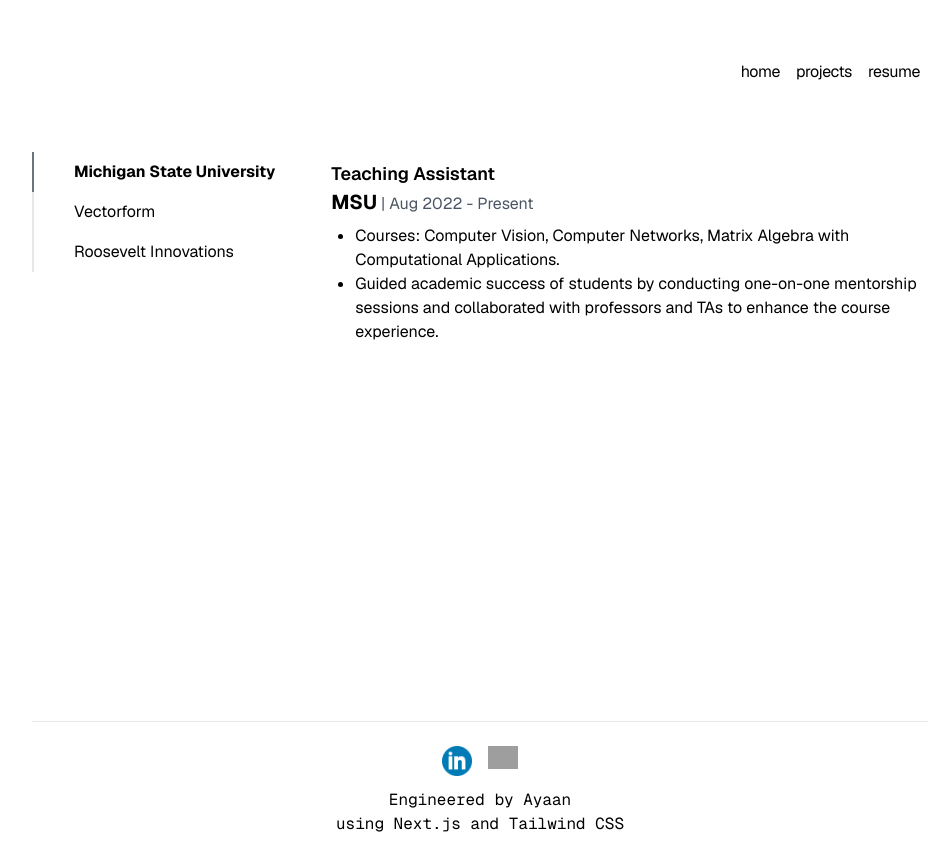
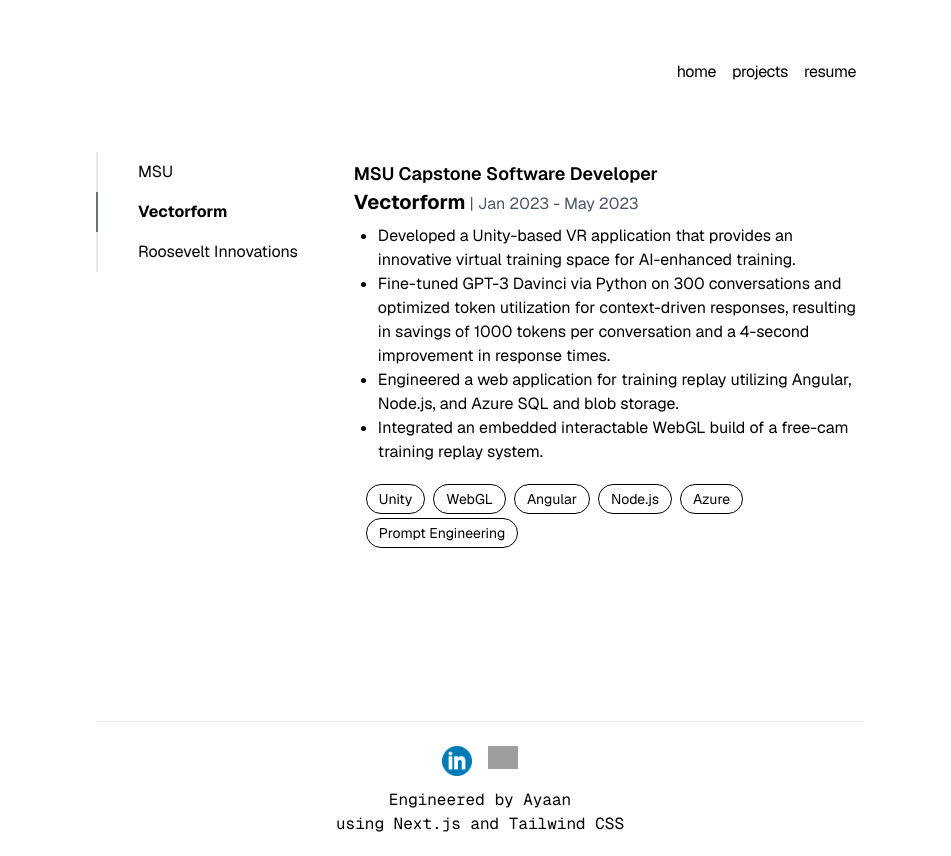
Before and after one commit to ayaanmayooq/portfolio, a Next.js app: page /work in a window 1280 px wide. Shown: the whole page, without its empty margins (160-1111 px from the left). Built offline with nearby package versions, Linux system fonts and the light colour scheme; grey boxes are pictures that could not be loaded.

Commit message:
vert tabs data loading and animation fix

```diff
--- a/app/components/projectCard.tsx
+++ b/app/components/projectCard.tsx
@@ -1,6 +1,7 @@
 //https://www.julienthibeaut.xyz/blog/create-tilt-effect-with-react
 
 import { useState, MouseEvent, useCallback } from "react";
+import { Project } from "@/app/models/project";
 
 function throttle<T extends (...args: any[]) => any>(
     func: T,
@@ -15,14 +16,6 @@
         lastCall = now;
         return func(...args);
     };
-}
-
-interface Project {
-    imageUrl: string;
-    title: string;
-    description: string;
-    technologies: string[];
-    // Add any other properties as needed
 }
 
 export function ProjCard(project: Project) {
@@ -70,7 +63,7 @@
                     />
                     <div className="bg-white dark:bg-[#111010] p-4 w-full h-1/4 rounded-b-lg border-1 border-black border-t">
                         <h2 className="text-xl font-bold mb-2">{project.title}</h2>
-                        <p className="text-gray-600 dark:text-gray-400">{project.description}</p>
+                        <p className="text-gray-700 text-sm dark:text-gray-400">{project.description}</p>
                     </div>
                 </div>
             </div>
--- a/app/components/verticalTabs.tsx
+++ b/app/components/verticalTabs.tsx
@@ -1,6 +1,8 @@
 import React, { useEffect, useState } from 'react';
 import { GeistSans } from 'geist/font/sans';
 import "../../global.css"
+import { Experience } from '@/app/models/experience';
+import data from '@/public/data.json'
 
 export function VerticalTabs() {
     const [activeTab, setActiveTab] = useState(1);
@@ -9,112 +11,59 @@
         setActiveTab(tabNumber);
     };
 
+    const experiences = data.experiences;
+
     return (
-        <div className="container relative h-fit flex ">
+        <div className="container relative h-fit flex">
       <div>
-                <div className=" flex w-min flex-col">
-                    <a
-                        className={`px-10 flex-1 py-2 w-min border-l-2 cursor-pointer whitespace-nowrap duration-1000 ${activeTab === 1 ? 'border-l-2 border-gray-500 font-bold' : ''}`}
-                        href="#"
-                        data-tab="1"
-                        onClick={() => handleTabClick(1)}
+        <div className="flex w-min flex-col">
+          {experiences.map((experience, index) => (
+            <button
+              key={index}
+              className={`px-10 flex-1 py-2 w-min border-l-2 cursor-pointer whitespace-nowrap duration-1000 ${activeTab === index ? 'border-l-2 border-gray-500 font-bold' : ''}`}
+              onClick={() => handleTabClick(index)}
             >
-                        Michigan State University
-                    </a>
-                    <a
-                        className={` px-10 flex-1 py-2 w-fit border-l-2 cursor-pointer whitespace-nowrap duration-1000 ${activeTab === 2 ? 'border-l-2 border-gray-500 font-bold' : ''
-                            }`}
-                        href="#"
-                        data-tab="2"
-                        onClick={() => handleTabClick(2)}
-                    >
-                        Vectorform
-                    </a>
-                    <a
-                        className={` px-10 flex-1 py-2 w-fit border-l-2 cursor-pointer whitespace-nowrap duration-1000 ${activeTab === 3 ? 'border-l-2 border-gray-500 font-bold' : ''
-                            }`}
-                        href="#"
-                        data-tab="3"
-                        onClick={() => handleTabClick(3)}
-                    >
-                        Roosevelt Innovations
-                    </a>
+              {experience.organization}
+            </button>
+          ))}
         </div>
       </div>
 
       <div className="flex flex-col pl-4">
+        {experiences.map((experience, index) => (
           <div
-                    className={`h-fit w-fit py-2 transition-opacity duration-1000 ${activeTab === 1 ? ' opacity-100 visible z-10 ' : 'opacity-0 hidden'
+            key={index}
+            className={`transition-opacity duration-1000 ${activeTab === index ? 'opacity-100  z-10 ' : 'opacity-0 '
               }`}
-                    data-tab="1"
           >
-                    <div>
+            <div className={`py-2 ${activeTab === index ? 'visible' : 'hidden '}`}>
               <div className="mb-6">
-                            <h3 className="text-lg font-semibold">Teaching Assistant</h3>
+                <h3 className="text-lg font-semibold">{experience.title}</h3>
                 <p className="text-gray-600">
-                                <a href="https://msu.edu/" target="_blank" className="text-xl font-bold">
+                  <a href={experience.organizationLink} target="_blank" className="text-xl font-bold">
                     <span className="link link-underline link-underline-black text-black">
-                                        MSU
+                      {experience.organization}
                     </span>
-                                </a> | Aug 2022 - Present</p>
+                  </a> | {experience.date}
+                </p>
                 <ul className="list-disc pl-6 mt-2">
-                                <li>Courses: Computer Vision, Computer Networks, Matrix Algebra with Computational Applications.</li>
-                                <li>Guided academic success of students by conducting one-on-one mentorship sessions and collaborated with professors and
-                                    TAs to enhance the course experience.</li>
+                  {experience.points.map((point, pointIndex) => (
+                    <li key={pointIndex}>{point}</li>
+                  ))}
                 </ul>
+                {experience.skills && experience.skills.length > 0 && (
+                    <div className='flex flex-wrap ml-2 mt-4  space-y-1'>
+                    {experience.skills.map((skill, index) => (
+                        <p key={index} className="mt-1 items-center mx-1 px-3 py-1 text-sm text-center border border-black rounded-2xl">
+                        {skill}
+                        </p>
+                    ))}
+                    </div>
+                )}
               </div>
             </div>
           </div>
-
-                <div
-                    className={`py-2 transition-opacity duration-1000 ${activeTab === 2 ? 'visible z-10 opacity-100 ' : 'hidden opacity-0'
-                        }`}
-                    data-tab="2"
-                >
-                    <div>
-                        <div className="mb-6">
-                            <h3 className="text-lg font-semibold">MSU Capstone Software Developer</h3>
-                            <p className="text-gray-600">
-                                <a href="https://www.vectorform.com/" target="_blank" className="text-xl font-bold">
-                                    <span className="link link-underline link-underline-black text-black">
-                                        Vectorform
-                                    </span>
-                                </a> | Jan 2023 - May 2023</p>
-                            <ul className="list-disc pl-6 mt-2">
-                                <li>Developed a Unity-based VR application that provides an innovative virtual training space for AI-enhanced training.</li>
-                                <li>Fine-tuned GPT-3 Davinci via Python on 300 conversations and optimized token utilization for context-driven responses,
-                                    resulting in savings of 1000 tokens per conversation and a 4-second improvement in response times.</li>
-                                <li>Engineered a web application for training replay utilizing Angular, Node.js, and Azure SQL and blob storage.</li>
-                                <li>Integrated an embedded interactable WebGL build of a free-cam training replay system.</li>
-                            </ul>
-                        </div>
-                    </div>
-                </div>
-
-                <div
-                    className={`py-2 transition-opacity duration-1000 ${activeTab === 3 ? 'visible z-10 opacity-100' : 'hidden opacity-0'
-                        }`}
-                    data-tab="3"
-                >
-                    <div>
-                        <div className="mb-6">
-                            <h3 className="text-lg font-semibold">Software Developer Intern</h3>
-                            <p className="text-gray-600">
-                                <a href="https://rooseveltinnovations.com/" target="_blank" className="text-xl font-bold leading-tight">
-                                    <span className="link link-underline link-underline-black text-black">
-                                        Roosevelt Innovations
-                                    </span>
-                                </a> | May 2022 - Aug 2022</p>
-                            <ul className="list-disc pl-6 mt-2">
-                                <li>Implemented an enterprise-level feature (using MEAN stack REST, JSON, Kafka, and containerization) that leverages
-                                    clientspecific information and quotes to accurately recommend insurance packages.</li>
-                                <li>Collaborated closely with underwriting and claims analysis experts to gain insights into claims handling processes.</li>
-                                <li>Utilized concepts of Machine Learning, AI, NLP, word embeddings, and Word2Vec to generate 94% of existing business
-                                    insurance rules with 99% precision.</li>
-                            </ul>
-                        </div>
-                    </div>
-                </div>
+        ))}
       </div>
       </div>
     );
--- a/app/layout.tsx
+++ b/app/layout.tsx
@@ -24,7 +24,7 @@
                 <link rel="shortcut icon" href="./favicon.ico" />
             </Head>*/}
 
-            <body className="antialiased max-w-4xl h-screen flex flex-col md:flex-row mx-4 mt-8 lg:mx-auto">
+            <body className="antialiased max-w-3xl h-screen flex flex-col md:flex-row mx-4 mt-8 lg:mx-auto">
 
                 <main className="flex-auto min-w-0 mt-6 h-full flex flex-col px-2 md:px-0">
                     {/* Navbar */}
--- /dev/null
+++ b/app/models/experience.tsx
@@ -0,0 +1,8 @@
+export interface Experience {
+    title: string;
+    organization: string;
+    organizationLink: string;
+    date: string;
+    points: string[];
+    skills: string[];
+  }
--- /dev/null
+++ b/app/models/project.tsx
@@ -0,0 +1,6 @@
+export interface Project {
+    imageUrl: string;
+    title: string;
+    description: string;
+    technologies: string[];
+}
--- a/app/page.tsx
+++ b/app/page.tsx
@@ -25,6 +25,8 @@
                     <ExperienceCard key={index} {...experience} />
                 ))}
 
+                <VerticalTabs></VerticalTabs>
+
         </section>
 
     );
```
Also changed, not shown: app/components/experienceCard.tsx (+2 -10 lines). Lines whose indentation alone changed are shown as unchanged.
